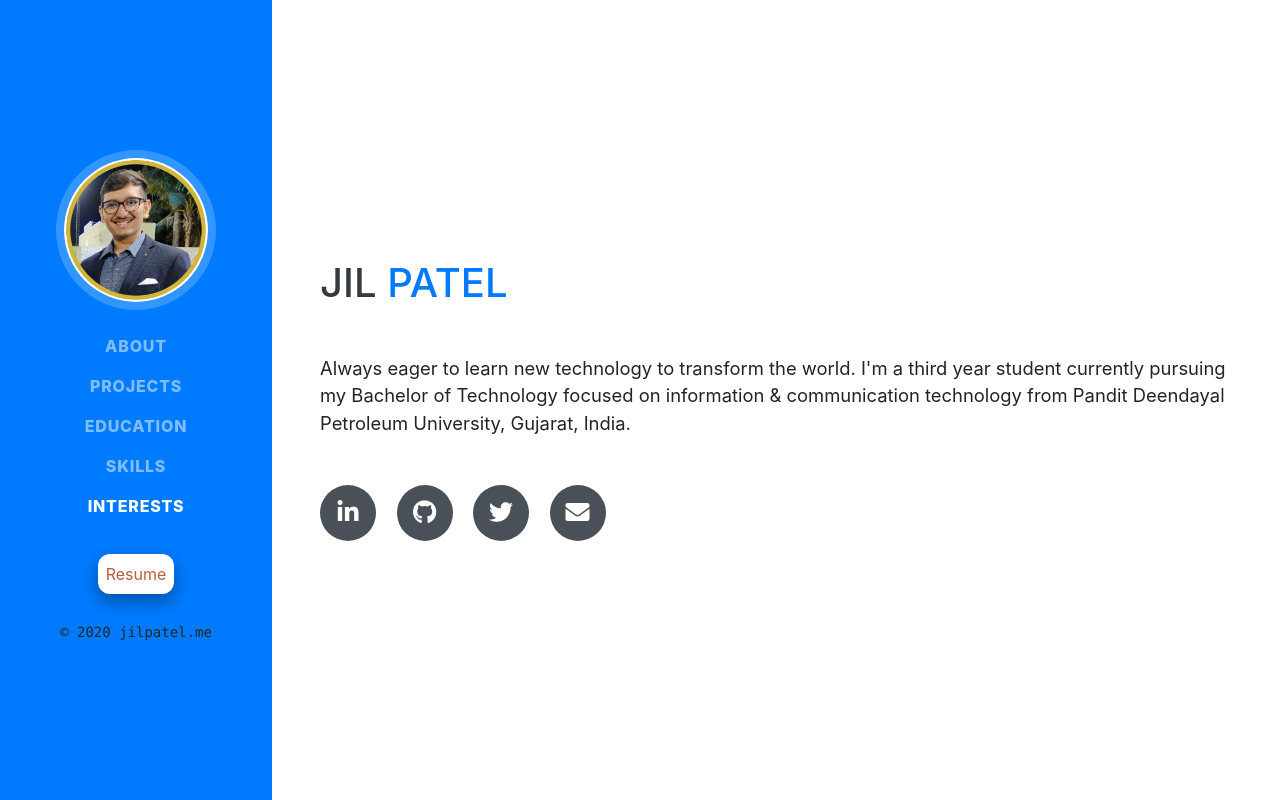
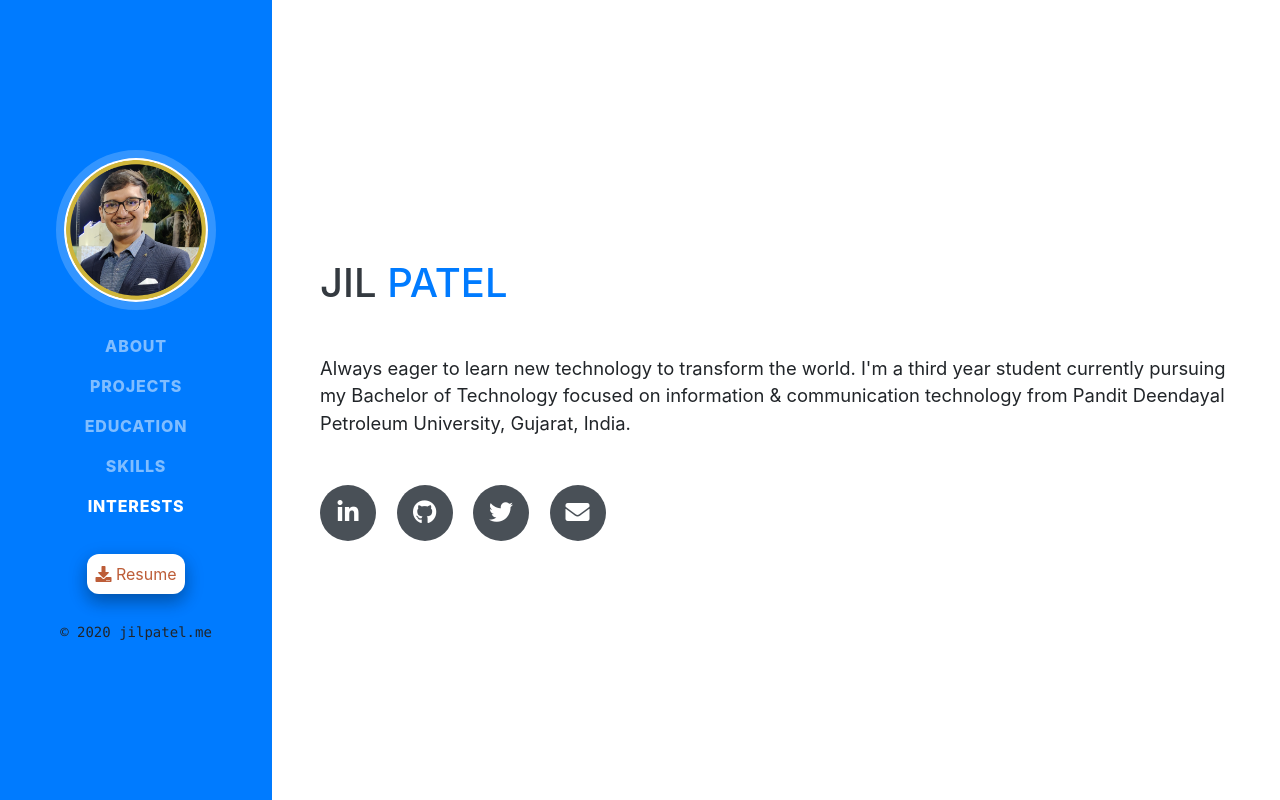
Before and after one commit to jilpatel13/Personal-Portfolio, a website with bundled scripts: page index.html in a window 1280 px wide. Shown: the top 800 px of the page. Built offline with nearby package versions, Linux system fonts and the light colour scheme; a web font is replaced by a local one.

Commit message:
Update index.html

```diff
--- a/index.html
+++ b/index.html
@@ -64,7 +64,8 @@
           text-decoration: none;
           display: inline-block;
           font-size: 16px;
-          margin: 4px 2px;"  onclick=" window.open('docs/Jil Patel Resume.pdf','_blank')">Resume</button>
+          margin: 4px 2px;"  onclick=" window.open('docs/Jil_Resume.pdf','_blank')"><i class="fa fa-download" aria-hidden="true"></i>
+          Resume</button>
         </li>
         &nbsp;
         <li class="copyright">
```
